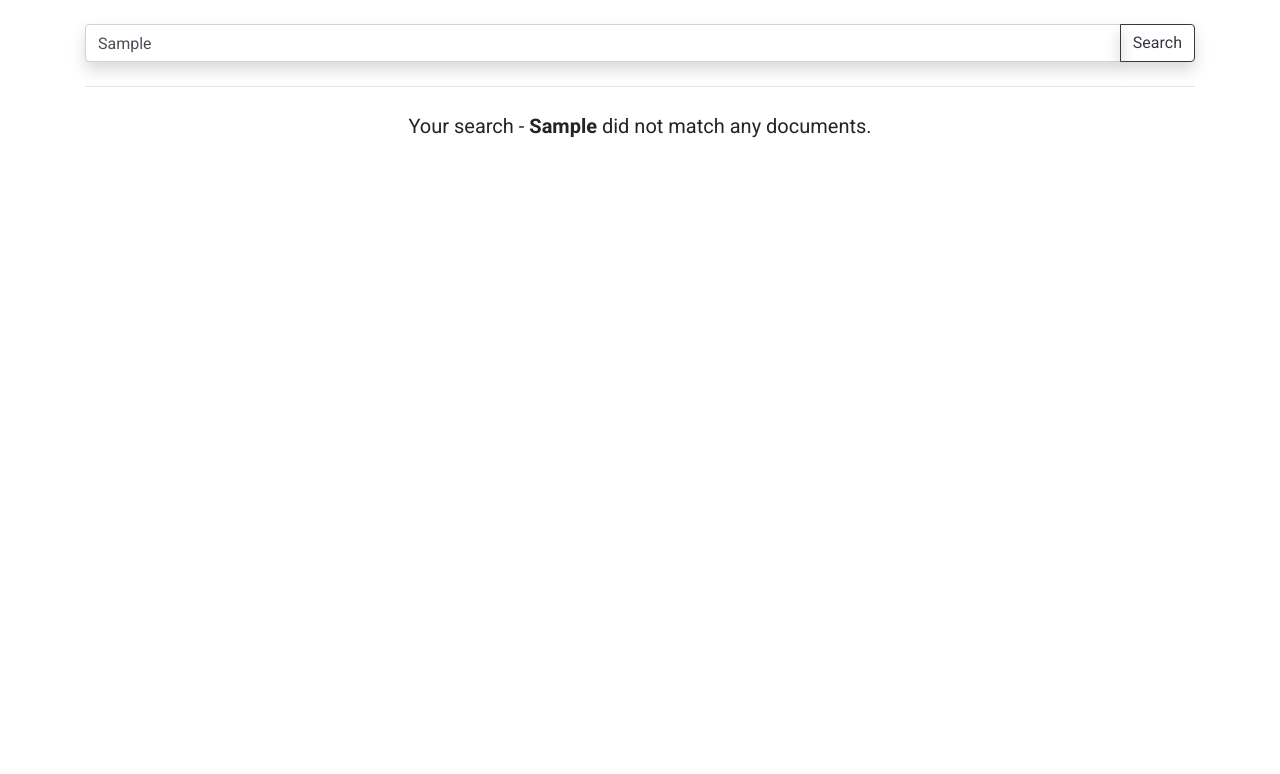
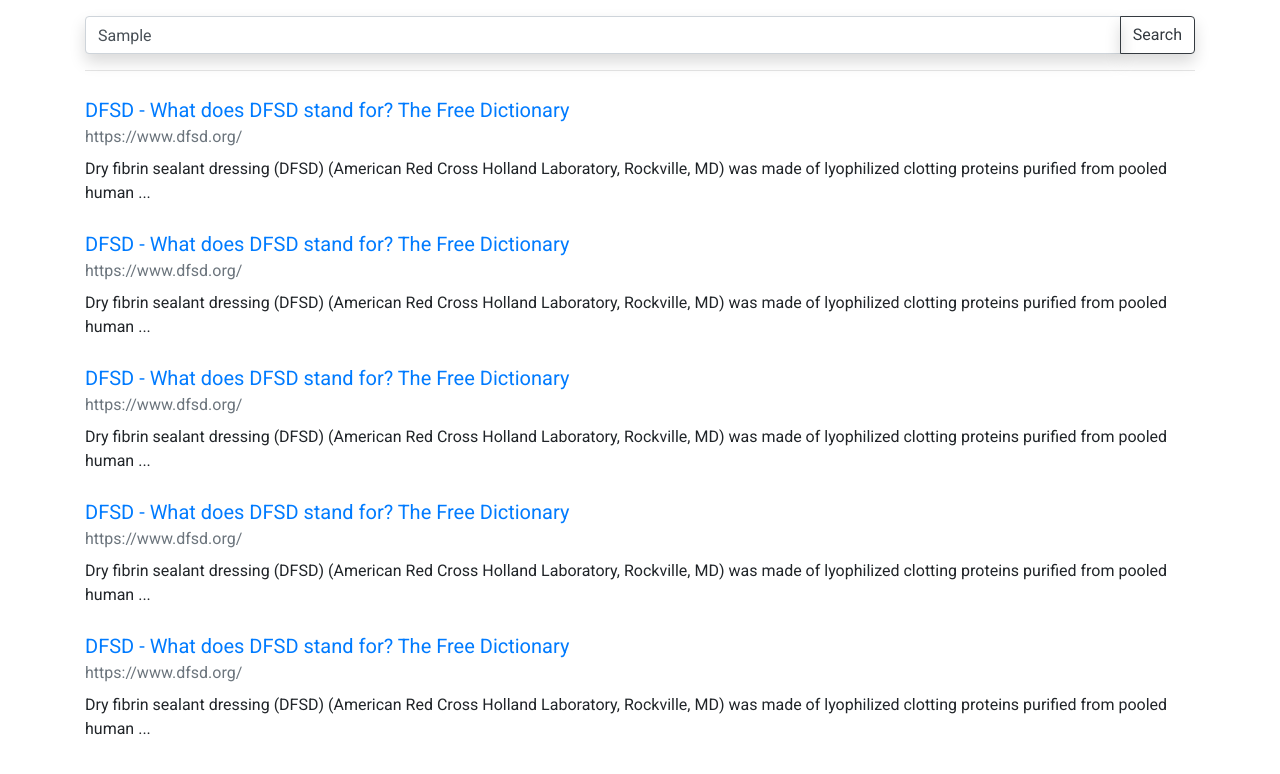
Before and after one commit to Fateslayer/Search-Engine, a Vue app: page / in a window 1280 px wide. Both pictures are taken after typing "Sample" into the empty fields and a click on the button "Search". Shown: the top 774 px of the page. Built offline with nearby package versions, Linux system fonts and the light colour scheme.

Commit message:
Create search result component

```diff
--- /dev/null
+++ b/src/components/SearchResult.vue
@@ -0,0 +1,24 @@
+<template>
+	<div class="mb-4">
+		<p class="lead m-0">
+			<a :href="result.link">{{ result.title }}</a>
+		</p>
+		<p class="mb-2">
+			<a class="text-muted text-decoration-none" :href="result.link">{{
+				result.link
+			}}</a>
+		</p>
+		<p class="m-0">{{ result.description }}</p>
+	</div>
+</template>
+
+<script>
+export default {
+	props: {
+		result: {
+			type: Object,
+			required: true,
+		},
+	},
+};
+</script>
--- a/src/components/SearchResults.vue
+++ b/src/components/SearchResults.vue
@@ -1,7 +1,11 @@
 <template>
-	<div class="results">
+	<div>
 		<template v-if="results.items.length">
-			<p>Results Found</p>
+			<search-result
+				v-for="(item, index) in results.items"
+				:key="index"
+				:result="item"
+			></search-result>
 		</template>
 		<p class="text-center lead" v-else>
 			Your search -
@@ -12,7 +16,12 @@
 </template>
 
 <script>
+import SearchResult from './SearchResult';
+
 export default {
+	components: {
+		SearchResult,
+	},
 	props: {
 		results: {
 			type: Object,
--- a/src/views/Search.vue
+++ b/src/views/Search.vue
@@ -1,8 +1,8 @@
 <template>
-	<div class="container py-4">
+	<div class="container py-3">
 		<search-input :value="query" @search="search"></search-input>
-		<hr class="my-4" />
-		<search-results :results="results"></search-results>
+		<hr />
+		<search-results class="mt-4" :results="results"></search-results>
 	</div>
 </template>
 
@@ -24,7 +24,43 @@
 	computed: {
 		results() {
 			return {
-				items: [],
+				items: [
+					{
+						title:
+							'DFSD - What does DFSD stand for? The Free Dictionary',
+						link: 'https://www.dfsd.org/',
+						description:
+							'Dry fibrin sealant dressing (DFSD) (American Red Cross Holland Laboratory, Rockville, MD) was made of lyophilized clotting proteins purified from pooled human ...',
+					},
+					{
+						title:
+							'DFSD - What does DFSD stand for? The Free Dictionary',
+						link: 'https://www.dfsd.org/',
+						description:
+							'Dry fibrin sealant dressing (DFSD) (American Red Cross Holland Laboratory, Rockville, MD) was made of lyophilized clotting proteins purified from pooled human ...',
+					},
+					{
+						title:
+							'DFSD - What does DFSD stand for? The Free Dictionary',
+						link: 'https://www.dfsd.org/',
+						description:
+							'Dry fibrin sealant dressing (DFSD) (American Red Cross Holland Laboratory, Rockville, MD) was made of lyophilized clotting proteins purified from pooled human ...',
+					},
+					{
+						title:
+							'DFSD - What does DFSD stand for? The Free Dictionary',
+						link: 'https://www.dfsd.org/',
+						description:
+							'Dry fibrin sealant dressing (DFSD) (American Red Cross Holland Laboratory, Rockville, MD) was made of lyophilized clotting proteins purified from pooled human ...',
+					},
+					{
+						title:
+							'DFSD - What does DFSD stand for? The Free Dictionary',
+						link: 'https://www.dfsd.org/',
+						description:
+							'Dry fibrin sealant dressing (DFSD) (American Red Cross Holland Laboratory, Rockville, MD) was made of lyophilized clotting proteins purified from pooled human ...',
+					},
+				],
 				query: this.query,
 			};
 		},
```
